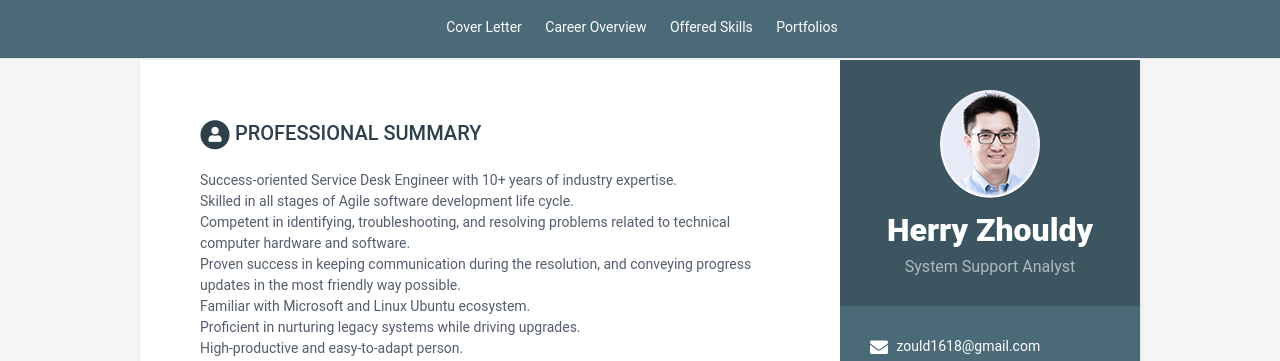
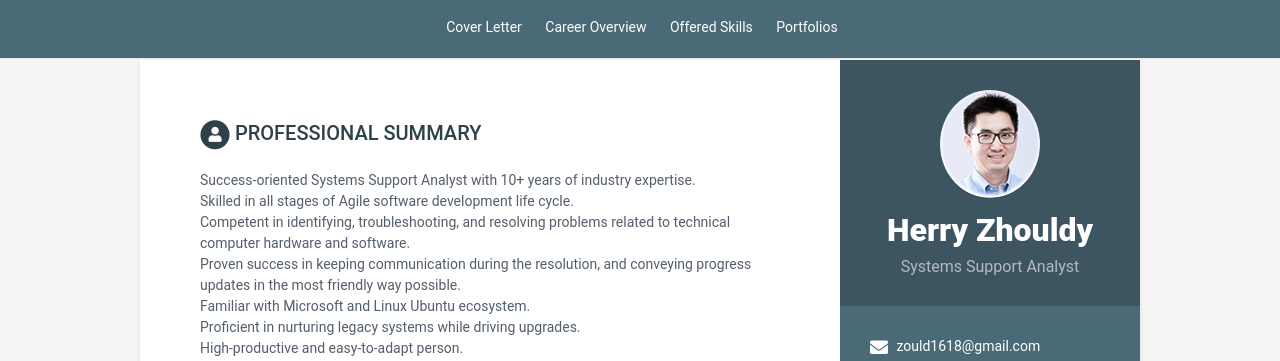
Before and after one commit to hz81/cv-se14, a Jekyll site: the page built from index.html, in a window 1280 px wide and 900 px high. Shown: the top 361 px of the window. Built offline with Jekyll 4.4.1, drawn with Linux system fonts in a browser that asks for light colours.

Commit message:
Update data.yml

```diff
--- a/_data/data.yml
+++ b/_data/data.yml
@@ -11,7 +11,7 @@ sidebar:
 
     # Profile information
     name: Herry Zhouldy
-    tagline: System Support Analyst
+    tagline: Systems Support Analyst
     avatar: profile.png  #place a 100x100 picture inside /assets/images/ folder and provide the name of the file below
 
     # Sidebar links
@@ -96,7 +96,7 @@ qualifications:
 highlights:
     title: Professional Summary
     summary: |
-        Success-oriented Service Desk Engineer with 10+ years of industry expertise. <br>
+        Success-oriented Systems Support Analyst with 10+ years of industry expertise. <br>
         Skilled in all stages of Agile software development life cycle. <br>
         Competent in identifying, troubleshooting, and resolving problems related to technical computer hardware and software. <br>
         Proven success in keeping communication during the resolution, and conveying progress updates in the most friendly way possible. <br>
```
